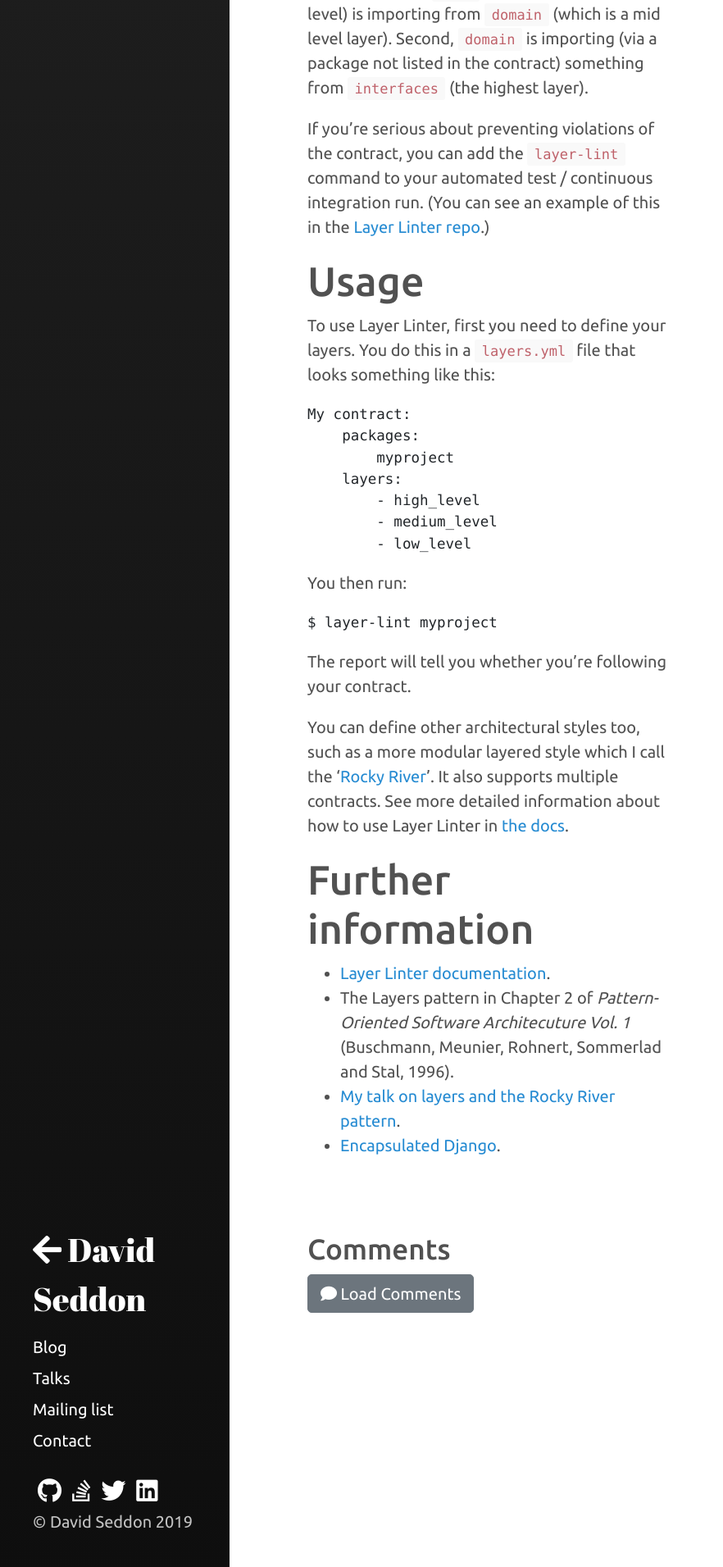
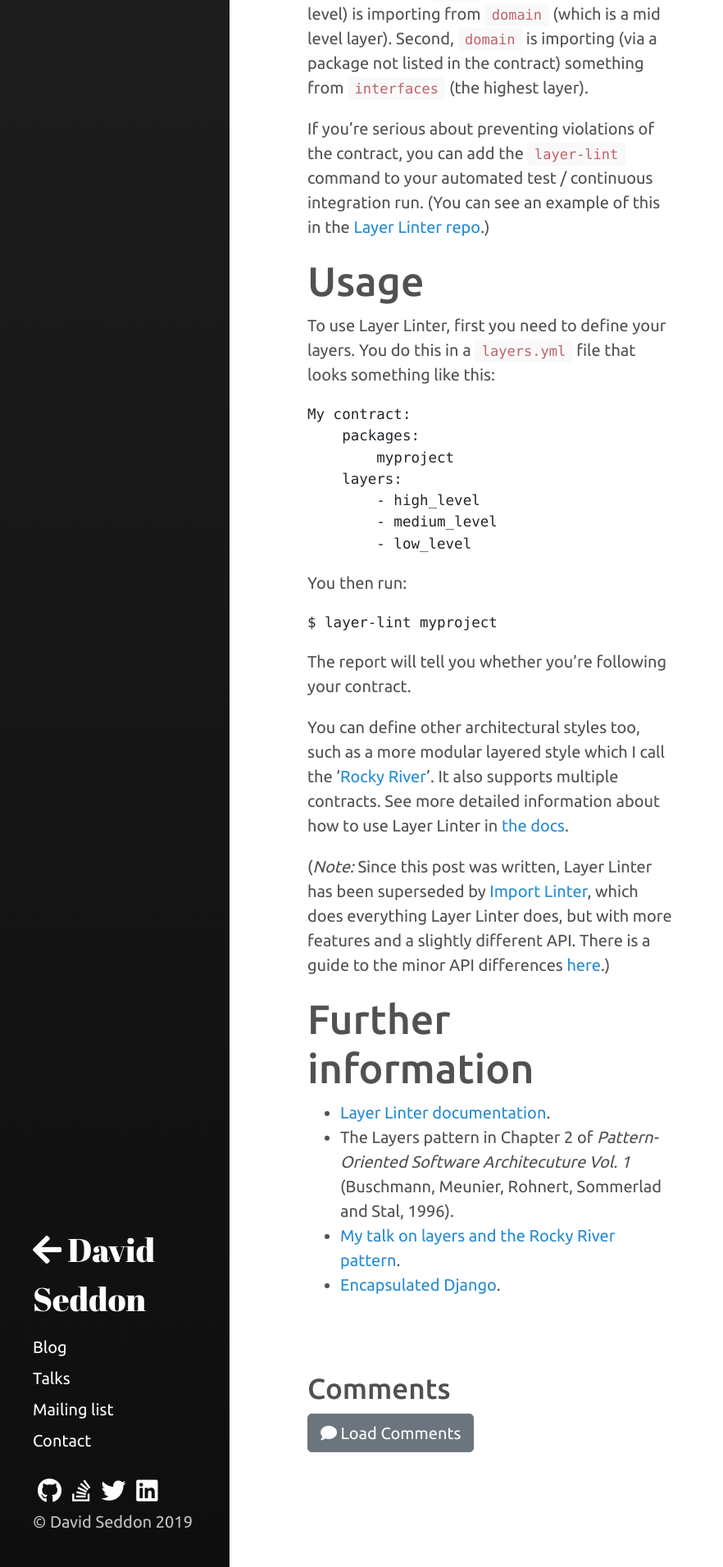
Before and after one commit to seddonym/seddonym.github.io, a Jekyll site: the page built from _posts/2018-07-22-introducing-layer-linter.md, in a window 1280 px wide. Shown: the part 2721-4632 px from the top of the page at 82% size, without its empty margins (0-882 px from the left). Built offline with Jekyll 4.4.1, drawn with Linux system fonts in a browser that asks for light colours; nearby versions of some CDN libraries.

Commit message:
Add notice about Import Linter to Layer Linter post

```diff
--- a/_posts/2018-07-22-introducing-layer-linter.md
+++ b/_posts/2018-07-22-introducing-layer-linter.md
@@ -112,6 +112,11 @@ You can define other architectural styles too, such as a more
 modular layered style which I call the '[Rocky River]({% link _posts/2018-09-16-rocky-river-pattern.md %})'. It also supports multiple
 contracts. See more detailed information about how to use Layer Linter in [the docs](https://layer-linter.readthedocs.io/en/latest/usage.html).
 
+(*Note:* Since this post was written, Layer Linter has been superseded by
+[Import Linter](https://import-linter.readthedocs.io), which does everything Layer Linter does, but with more features
+and a slightly different API. There is a guide to the minor API differences
+[here](https://layer-linter.readthedocs.io/en/latest/migrating-to-import-linter.html).)
+
 
 # Further information
 
```
